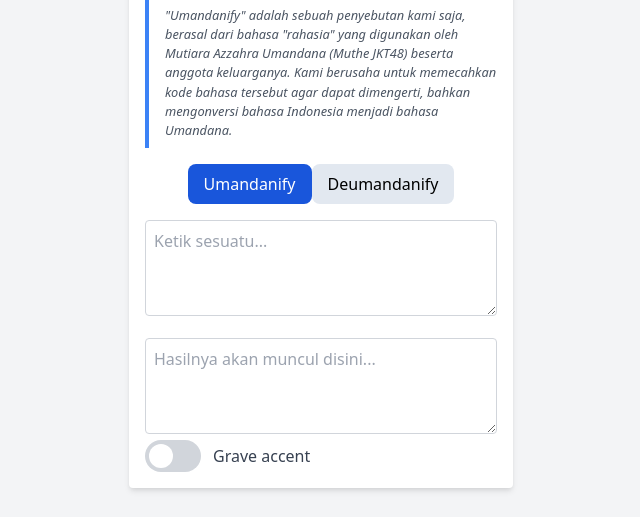
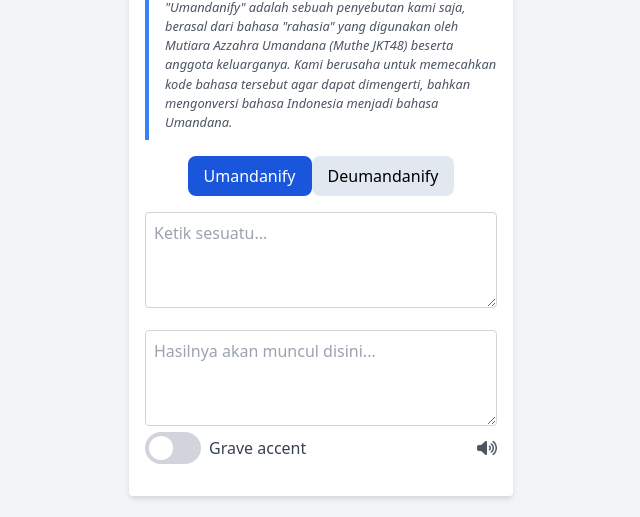
Before and after one commit to dandyraka/umandanify, a plain HTML site: page index.html in a window 1280 px wide. Shown: the part 145-662 px from the top of the page, without its empty margins (319-959 px from the left). Drawn offline with nearby package versions, Linux system fonts and the light colour scheme; some packages are replaced by stand-ins of ours; a script that the page names is missing.

Commit message:
Add TTS France

```diff
--- a/index.html
+++ b/index.html
@@ -68,14 +68,21 @@
         <textarea id="inputTextArea" class="w-full h-24 border border-gray-300 rounded p-2 mb-4" placeholder="Ketik sesuatu..."></textarea>
         <textarea id="outputTextArea" class="w-full h-24 border border-gray-300 rounded p-2" placeholder="Hasilnya akan muncul disini..." data-clipboard-target="#outputTextArea" readonly></textarea>
 
+
+        <div class="flex justify-between mb-4">
             <label for="enableGrave" class="flex items-center cursor-pointer">
                 <div class="relative">
                     <input type="checkbox" id="enableGrave" class="sr-only">
                     <div class="block bg-gray-300 w-14 h-8 rounded-full"></div>
                     <div class="dot absolute left-1 top-1 bg-white w-6 h-6 rounded-full transition"></div>
                 </div>
-            <div class="ml-3 text-gray-700 font-medium">Grave accent</div>
+                <div class="text-gray-700 font-medium ml-2">Grave accent</div>
             </label>
+
+            <button id="speakButton" class="ml-2 focus:outline-none text-gray-600 hover:text-gray-800">
+                <i class="fas fa-volume-up"></i>
+            </button>
+        </div>
     </div>
 
     <footer class="mt-8 text-center">
--- a/script.js
+++ b/script.js
@@ -95,6 +95,7 @@ document.addEventListener("DOMContentLoaded", () => {
     const umandanaToggle = document.getElementById("umandana");
     const deumandanaToggle = document.getElementById("deumandana");
     const enableGrave = document.getElementById("enableGrave");
+    const speakButton = document.getElementById("speakButton");
 
     toastr.options = {
         "closeButton": false,
@@ -143,4 +144,11 @@ document.addEventListener("DOMContentLoaded", () => {
     umandanaToggle.addEventListener("change", translateText);
     deumandanaToggle.addEventListener("change", translateText);
     enableGrave.addEventListener("change", translateText);
+
+    speakButton.addEventListener('click', () => {
+        const utterance = new SpeechSynthesisUtterance(outputTextArea.value);
+        utterance.lang = 'fr-FR';
+        speechSynthesis.speak(utterance);
+    });
+
 });
```
Lines whose indentation alone changed are shown as unchanged.
